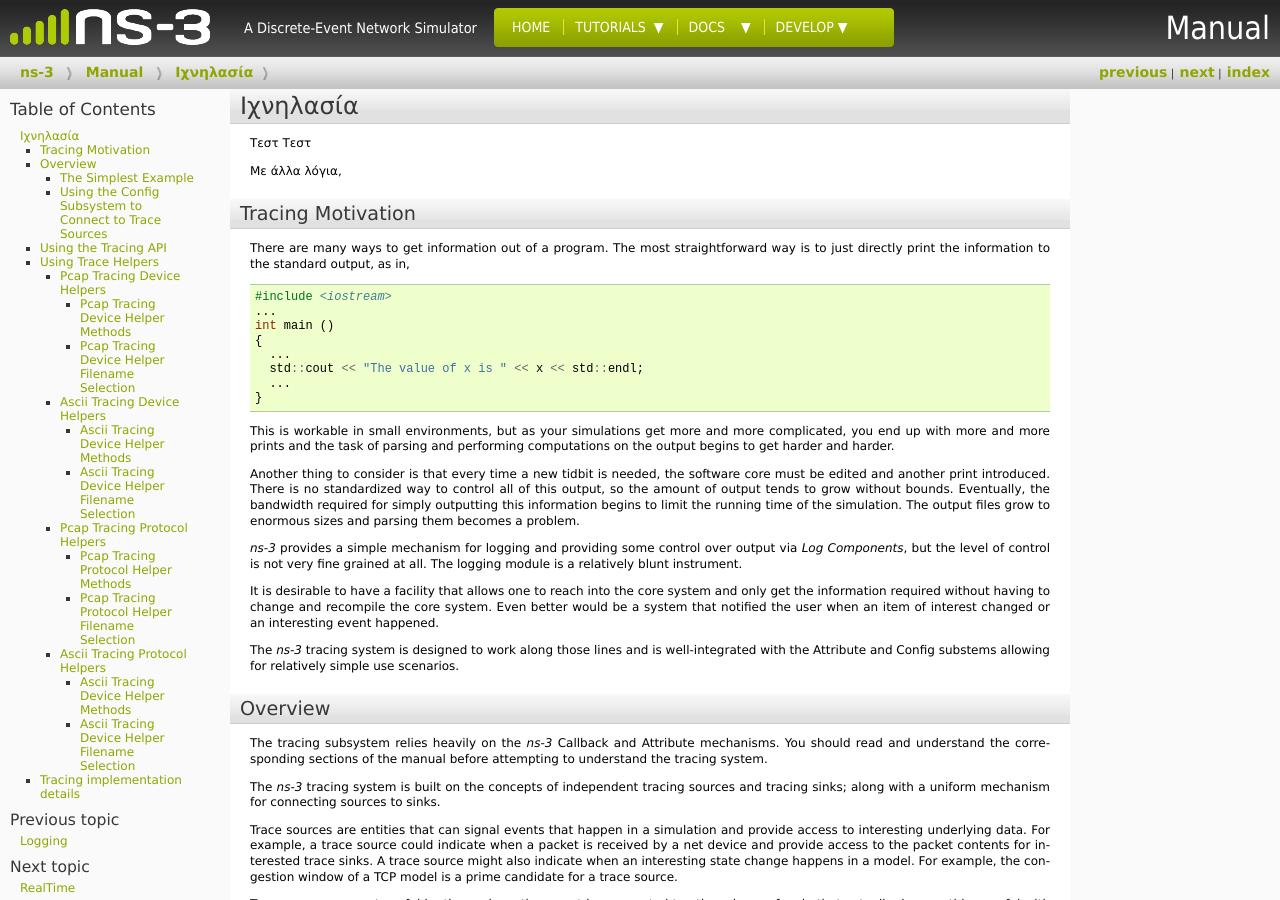
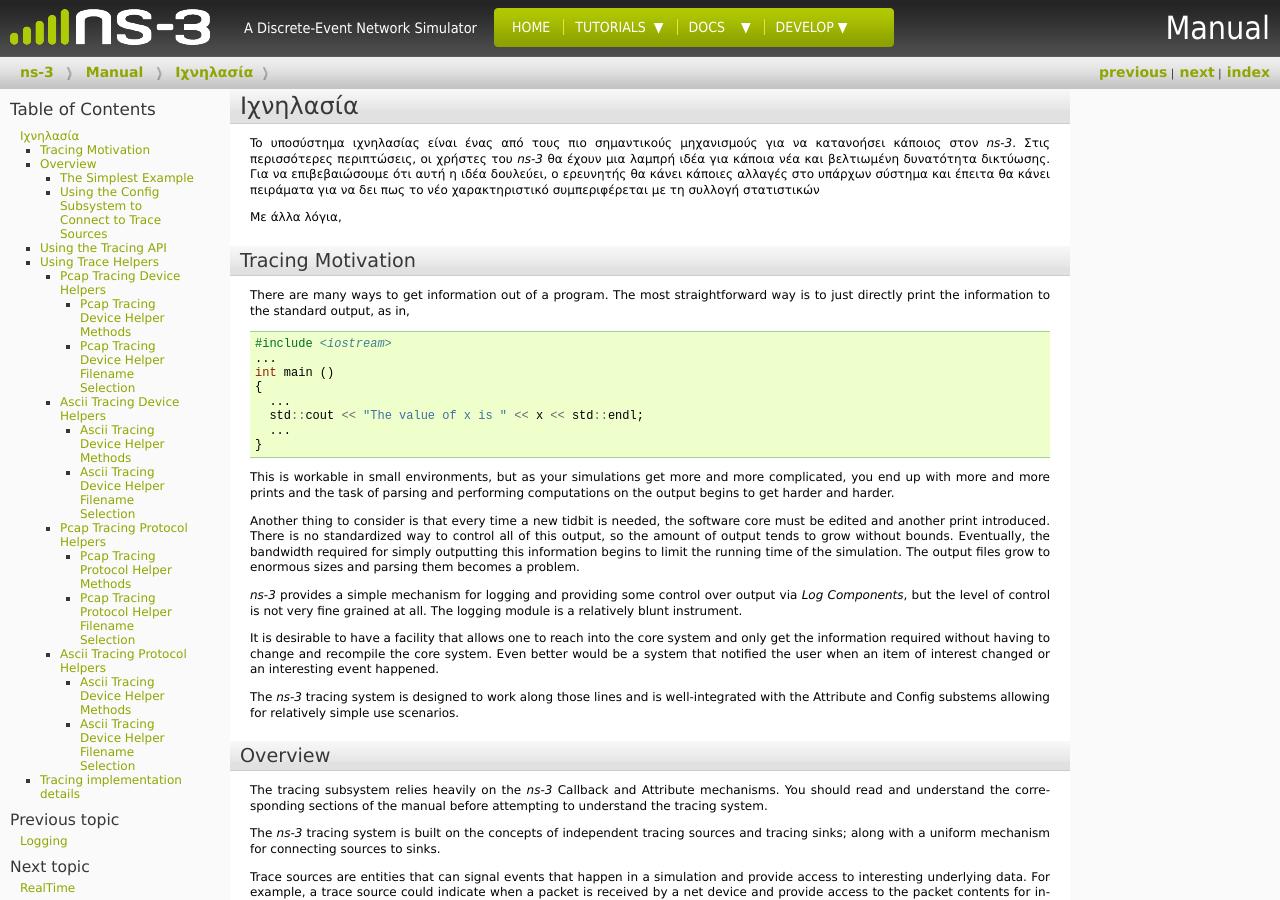
Before and after one commit to maupatras/ns3_team_2B, a Sphinx documentation site: the page built from ns-3.22/doc/manual-gr/source/tracing.rst, in a window 1280 px wide and 900 px high. Built offline with Sphinx 7.4.7, drawn with Linux system fonts in a browser that asks for light colours; formulas are drawn with MathJax 3; pages that are not in the unit, such as notebooks, are missing from menus.

Commit message:
Update tracing.rst

```diff
--- a/ns-3.22/doc/manual-gr/source/tracing.rst
+++ b/ns-3.22/doc/manual-gr/source/tracing.rst
@@ -14,7 +14,7 @@
  see how the new feature behaves by gathering statistics that capture the
  behavior of the feature.
 
-Τεστ Τεστ
+To υποσύστημα ιχνηλασίας είναι ένας από τους πιο σημαντικούς μηχανισμούς για να κατανοήσει κάποιος στον |ns3|. Στις περισσότερες περιπτώσεις, οι χρήστες του |ns3| θα έχουν μια λαμπρή ιδέα για κάποια νέα και βελτιωμένη δυνατότητα δικτύωσης. Για να επιβεβαιώσουμε ότι αυτή η ιδέα δουλεύει, ο ερευνητής θα κάνει κάποιες αλλαγές στο υπάρχων σύστημα και έπειτα θα κάνει πειράματα για να δει πως το νέο χαρακτηριστικό συμπεριφέρεται με τη συλλογή στατιστικών
 
 ..
  In other words, the whole point of running a simulation is to generate output
```
